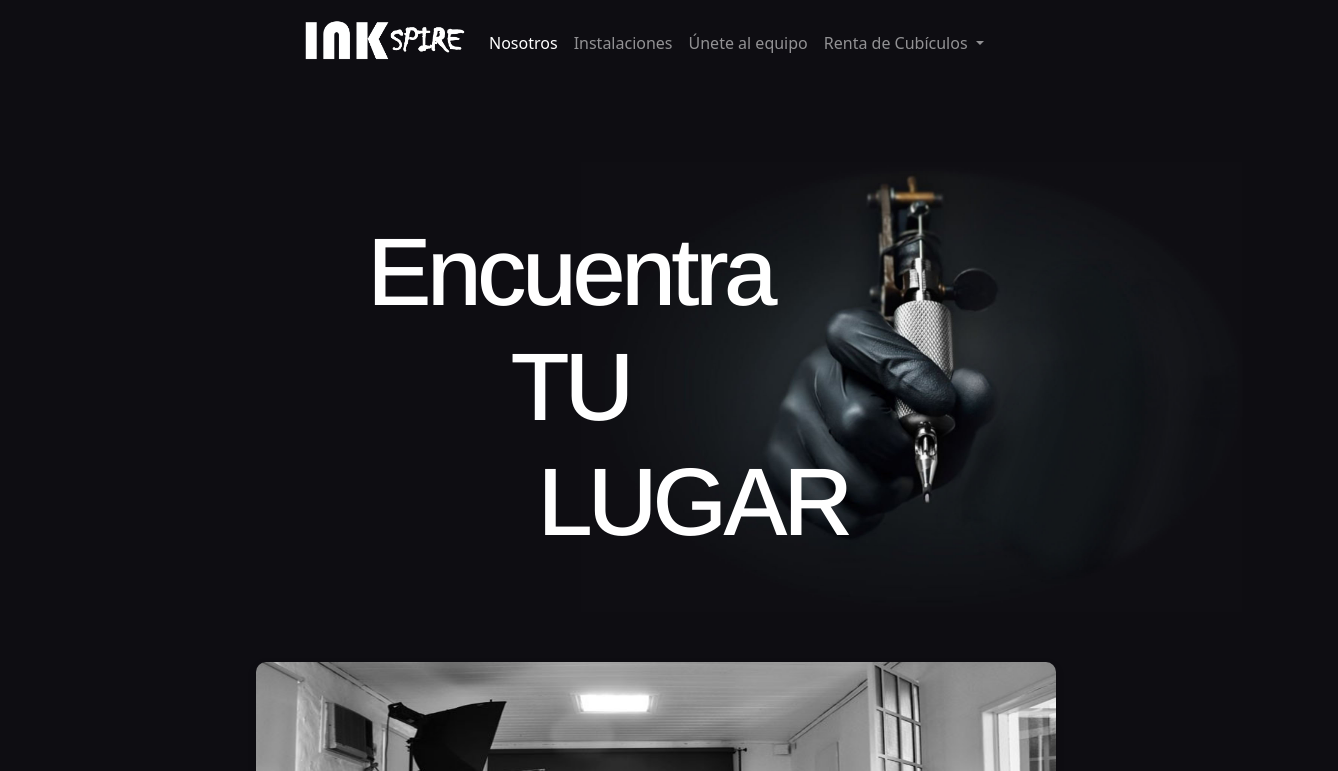
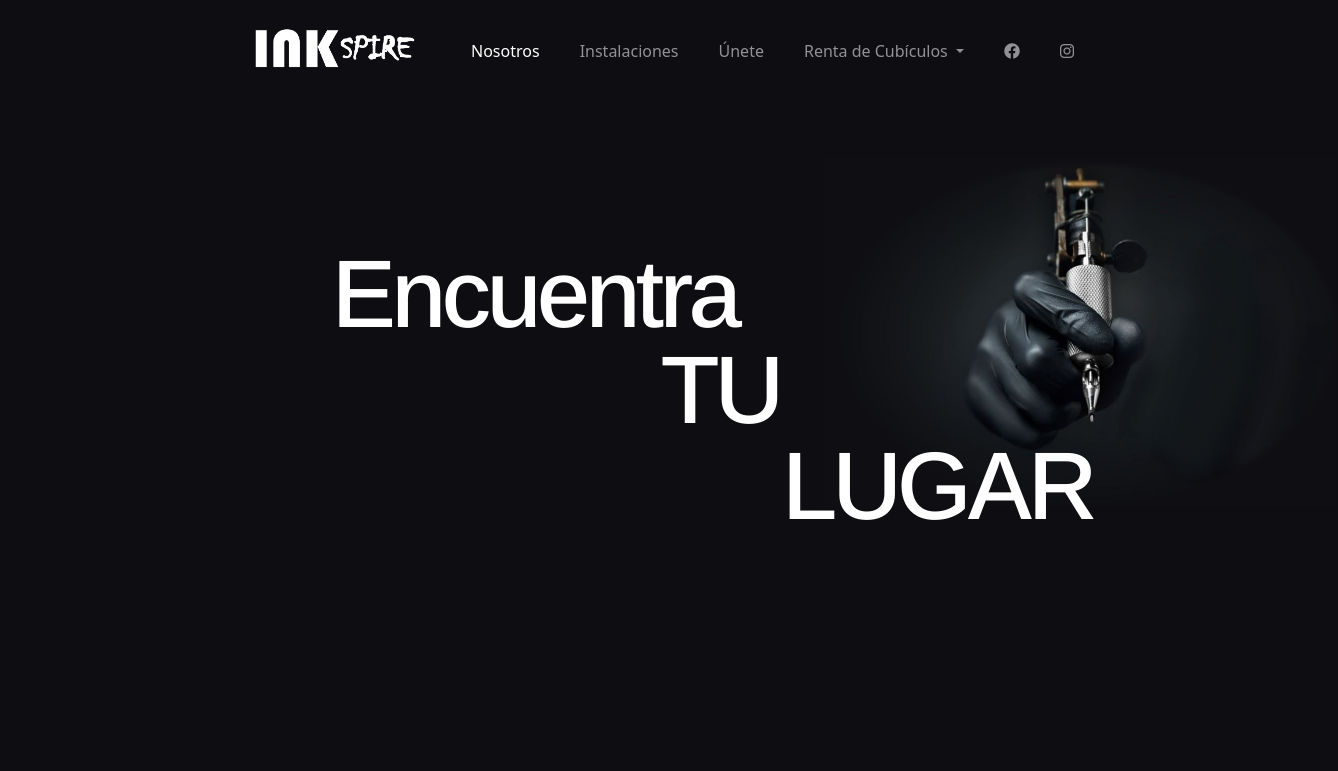
Before and after one commit to angelvelazquez999/hefzi, a plain HTML site: page index.html in a window 1280 px wide. Shown: the top 771 px of the page, 1338 px wide, since content can reach past the window. Drawn offline with nearby package versions, Linux system fonts and the light colour scheme.

Commit message:
Cambios Estilos

```diff
--- a/index.html
+++ b/index.html
@@ -9,14 +9,18 @@
     <script src="https://cdn.jsdelivr.net/npm/bootstrap@5.0.2/dist/js/bootstrap.bundle.min.js"
         integrity="sha384-MrcW6ZMFYlzcLA8Nl+NtUVF0sA7MsXsP1UyJoMp4YLEuNSfAP+JcXn/tWtIaxVXM"
         crossorigin="anonymous"></script>
-    <title>Carrusel</title>
+        <link rel="stylesheet" href="https://cdnjs.cloudflare.com/ajax/libs/font-awesome/6.0.0-beta3/css/all.min.css">
+        <title>INKspire</title>
     <link rel="stylesheet" href="style.css">
+    <link rel="icon" href="https://encrypted-tbn0.gstatic.com/images?q=tbn:ANd9GcTPKptNW3vzmrAAafOQDNsPRu6aME9RmZWUPg&s">
 </head>
 
 <body>
-    <nav class="navbar navbar-expand-lg navbar-dark" style="background-color: #0E0D12;margin-left: 290px; margin-right: 180px">
+    <nav class="navbar navbar-expand-lg navbar-dark"
+        style="background-color: #0E0D12;margin-left: 30%; margin-right: 50%">
         <div class="container-fluid">
-            <a class="navbar-brand" href="#"><img src="./hefziviene/logo.png" alt="Brand Logo" style="height: 60px;"></a>
+            <a class="navbar-brand" href="#"><img src="./hefziviene/logo.png" alt="Brand Logo"
+                    style="height: 60px;"></a>
             <button class="navbar-toggler" type="button" data-bs-toggle="collapse" data-bs-target="#navbarNavDropdown"
                 aria-controls="navbarNavDropdown" aria-expanded="false" aria-label="Toggle navigation">
                 <span class="navbar-toggler-icon"></span>
@@ -30,7 +34,7 @@
                         <a class="nav-link" href="#carrusel">Instalaciones</a>
                     </li>
                     <li class="nav-item">
-                        <a class="nav-link" href="#">Únete al equipo</a>
+                        <a class="nav-link" href="#">Únete</a>
                     </li>
                     <li class="nav-item dropdown">
                         <a class="nav-link dropdown-toggle" href="#" id="navbarDropdownMenuLink" role="button"
@@ -43,6 +47,14 @@
                             <li><a class="dropdown-item" href="#">Infinity Plan Semanal</a></li>
                         </ul>
                     </li>
+                    <li class="nav-item">
+                        <a class="nav-link" href="https://www.facebook.com/" target="_blank"> <!-- Enlace a Facebook -->
+                            <i class="fab fa-facebook"></i> <!-- Ícono de Facebook -->
+                        </a>
+                    </li>
+                    <li class="nav-item">
+                        <a class="nav-link" href="#"> <i class="fab fa-instagram"></i></a>
+                    </li>
                 </ul>
             </div>
         </div>
@@ -51,7 +63,9 @@
     <div class="container">
         <div class="find">
             <h5 class="left-text">Encuentra</h5>
-            <h5 class="left-text">TU</h5>
+            <div class="center-text">
+                <h5>TU</h5>
+            </div>
             <div class="right-text">
                 <h5>LUGAR</h5>
             </div>
@@ -61,15 +75,12 @@
 
 
     <div class="carousel" id="carrusel">
-        <img class="active"
-            src="./hefziviene/h800-estudio-ii-5-a91c0b.jpg">
-        <img
-            src="./hefziviene/estudio-fotografico.jpg">
+        <img class="active" src="./hefziviene/h800-estudio-ii-5-a91c0b.jpg">
+        <img src="./hefziviene/estudio-fotografico.jpg">
         <img src="./hefziviene/sala-estudio-de-tatuajes.jpg">
         <img src="./hefziviene/image.jpg">
-        <button class="carousel-btn prev" onclick="changeSlide(-1)">
-            < </button>
-                <button class="carousel-btn next" onclick="changeSlide(1)"> > </button>
+        <button class="carousel-btn prev" onclick="changeSlide(-1)"> < </button>
+        <button class="carousel-btn next" onclick="changeSlide(1)"> > </button>
     </div>
 
     <script>
--- a/style.css
+++ b/style.css
@@ -1,6 +1,11 @@
 @import url('https://fonts.googleapis.com/css2?family=Arimo:ital,wght@0,400..700;1,400..700&display=swap');
 body{
     background: #0E0D12;
+    width: 100vh;
+    justify-content: center;
+    align-items: center;
+    flex-direction: column;
+    margin: 0;
 }
 
 .carousel {
@@ -8,13 +13,12 @@ body{
     height: 400px;
     position: relative;
     overflow: hidden;
+    display: flex;
     border-radius: 10px;
     box-shadow: 0 4px 8px rgba(0, 0, 0, 0.2);
     justify-content: center;
     align-items: center;
-    margin-top: 8%;
-    margin-left: 20%;
-    margin-bottom: 300px;
+    margin: 30% 40%;
 }
 
 .carousel img {
@@ -79,11 +83,11 @@ body{
 .container {
     position: relative;
     display: inline-block;
-    margin-top: 10%;
+    margin-top: 18%;
+    margin-left: 40%;
 }
 
 .find {
-    text-align: center;
     position: relative;
     z-index: 6;
 }
@@ -96,30 +100,103 @@ body{
     white-space: nowrap;
     color: white;
     letter-spacing: -0.05em;
-}
-
-.overlap-image {
-    position: absolute;
-    left: 80%; /* Comienza al final del texto */
-    top: 50%;
-    transform: translate(-50%, -50%); /* Superpone 50% */
-    margin-right: 300px;
-    height: 450px; /* Ajusta según tu imagen */
-    width: auto;
-    z-index: 2; /* Asegura que esté sobre el texto */
+    line-height: 6rem;
 }
 
 .left-text {
-    font-size: 4rem;
-    color: #333;
-    white-space: nowrap;
-    margin-right: 130px;
+    display: flex;
+    flex-direction: column;
+    align-items: flex-start;
 }
 
 .right-text {
     display: flex;
     flex-direction: column;
     align-items: flex-end;
-    margin-right: 280px;
+    margin-right: 2%;
 
 }
+
+.center-text {
+    display: flex;
+    flex-direction: column;
+    align-items: center;
+}
+
+.overlap-image {
+    position: absolute;
+    left: 80%; /* Comienza al final del texto */
+    top: 30%;
+    transform: translate(-50%, -50%);
+    margin-right: 40%;
+    margin-left: 15%;
+    height: 350px;
+    width: auto;
+    z-index: 2;
+}
+
+
+/* Centrar la barra de navegación */
+.navbar {
+    background-color: #0E0D12;
+    padding: 1rem 0;
+    display: flex;
+    justify-content: center;
+    align-items: center;
+    width: 100%;
+}
+
+/* Contenedor interno */
+.navbar .container-fluid {
+    display: flex;
+    align-items: center;
+    gap: 2rem;
+}
+
+/* Logo */
+.navbar-brand img {
+    height: 60px;
+    display: block;
+}
+
+/* Links de navegación */
+.navbar-nav {
+    display: flex;
+    gap: 1.5rem;
+    align-items: center;
+    justify-content: center;
+    margin: 0 auto;
+}
+
+.nav-item {
+    list-style: none;
+}
+
+.nav-link {
+    color: white;
+    font-size: 1rem;
+    font-weight: 500;
+    text-decoration: none;
+    transition: color 0.3s;
+}
+
+.nav-link:hover {
+    color: #a5a5a5;
+}
+
+/* Dropdown */
+.dropdown-menu {
+    background-color: #0E0D12;
+    border: none;
+}
+
+.dropdown-item {
+    color: white;
+    font-size: 0.9rem;
+    transition: background-color 0.3s;
+}
+
+.dropdown-item:hover {
+    background-color: #333;
+    color: #fff;
+}
```
